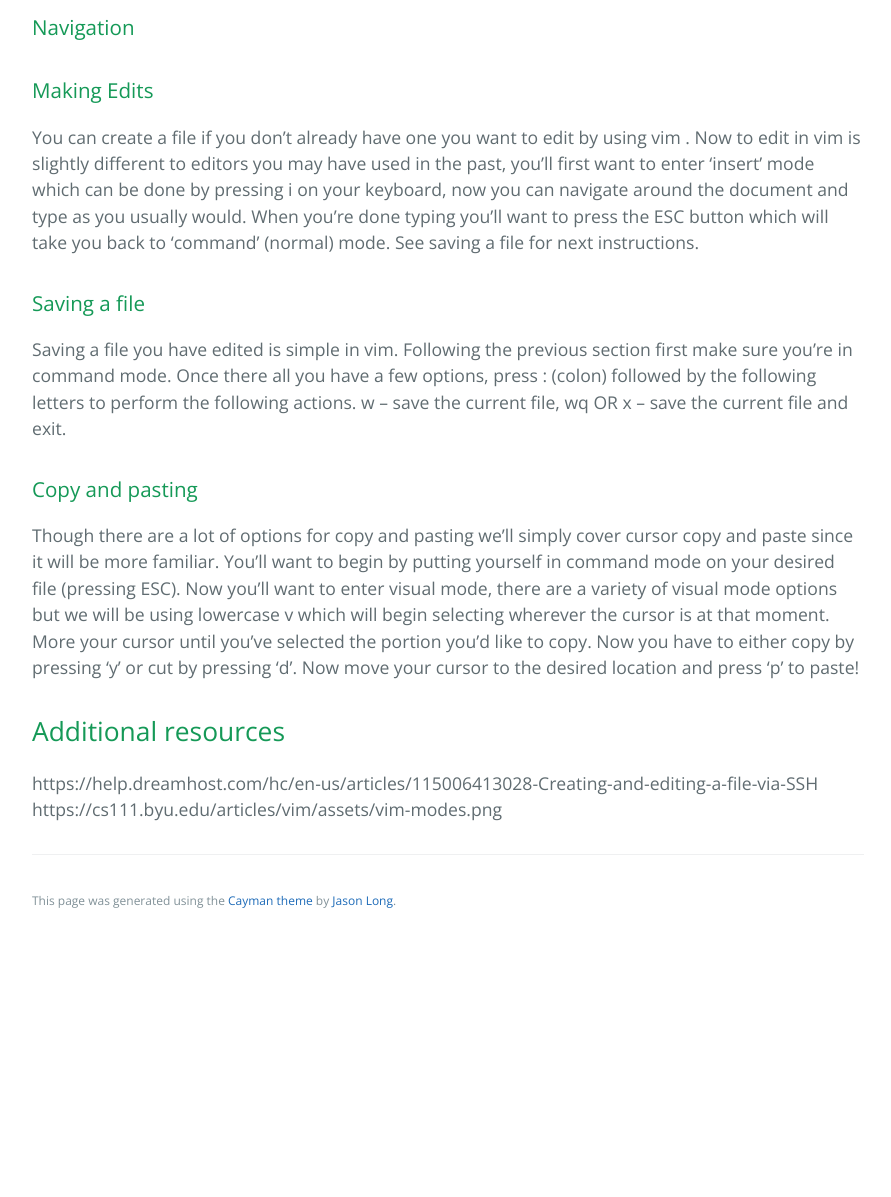
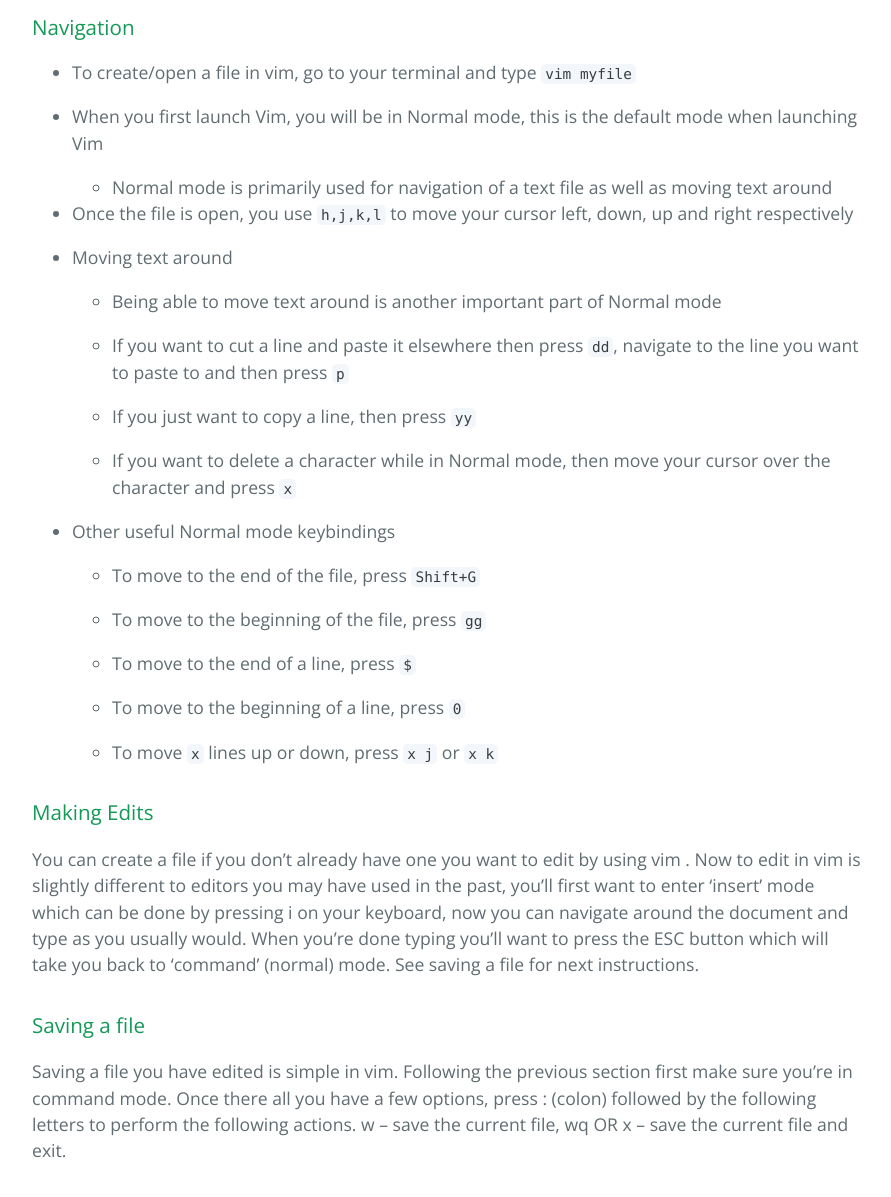
Before and after one commit to learning-software-engineering/learning-software-engineering.github.io, a Jekyll site: the page built from Topics/Software_Tools/vim.md, in a window 1280 px wide and 1400 px high, scrolled down 2514 px. Shown: the part 200-1397 px from the top of the window, without its empty margins (192-1083 px from the left). Built offline with Jekyll 4.4.1, drawn with Linux system fonts in a browser that asks for light colours; our own code applies the rules of GitHub Pages for plain Markdown files; before the commit the page ends 3657 px from its top, so only the background shows below that.

Commit message:
Add info about navigation

```diff
--- a/Topics/Software_Tools/vim.md
+++ b/Topics/Software_Tools/vim.md
@@ -94,6 +94,37 @@
 
 ### Navigation
 
+- To create/open a file in vim, go to your terminal and type `vim myfile`
+
+- When you first launch Vim, you will be in Normal mode, this is the default mode when launching Vim
+
+    - Normal mode is primarily used for navigation of a text file as well as moving text around
+
+- Once the file is open, you use `h,j,k,l` to move your cursor left, down, up and right respectively
+
+- Moving text around
+
+    - Being able to move text around is another important part of Normal mode
+
+    - If you want to cut a line and paste it elsewhere then press `dd`, navigate to the line you want to paste to and then press `p`
+
+    - If you just want to copy a line, then press `yy`
+
+    - If you want to delete a character while in Normal mode, then move your cursor over the character and press `x`
+
+- Other useful Normal mode keybindings
+
+    - To move to the end of the file, press `Shift+G`
+
+    - To move to the beginning of the file, press `gg`
+
+    - To move to the end of a line, press `$`
+
+    - To move to the beginning of a line, press `0`
+
+    - To move `x` lines up or down, press `x j` or `x k`
+
+
 
 ### Making Edits
 You can create a file if you don’t already have one you want to edit by using vim <filename>. Now to edit in vim is slightly different
```
